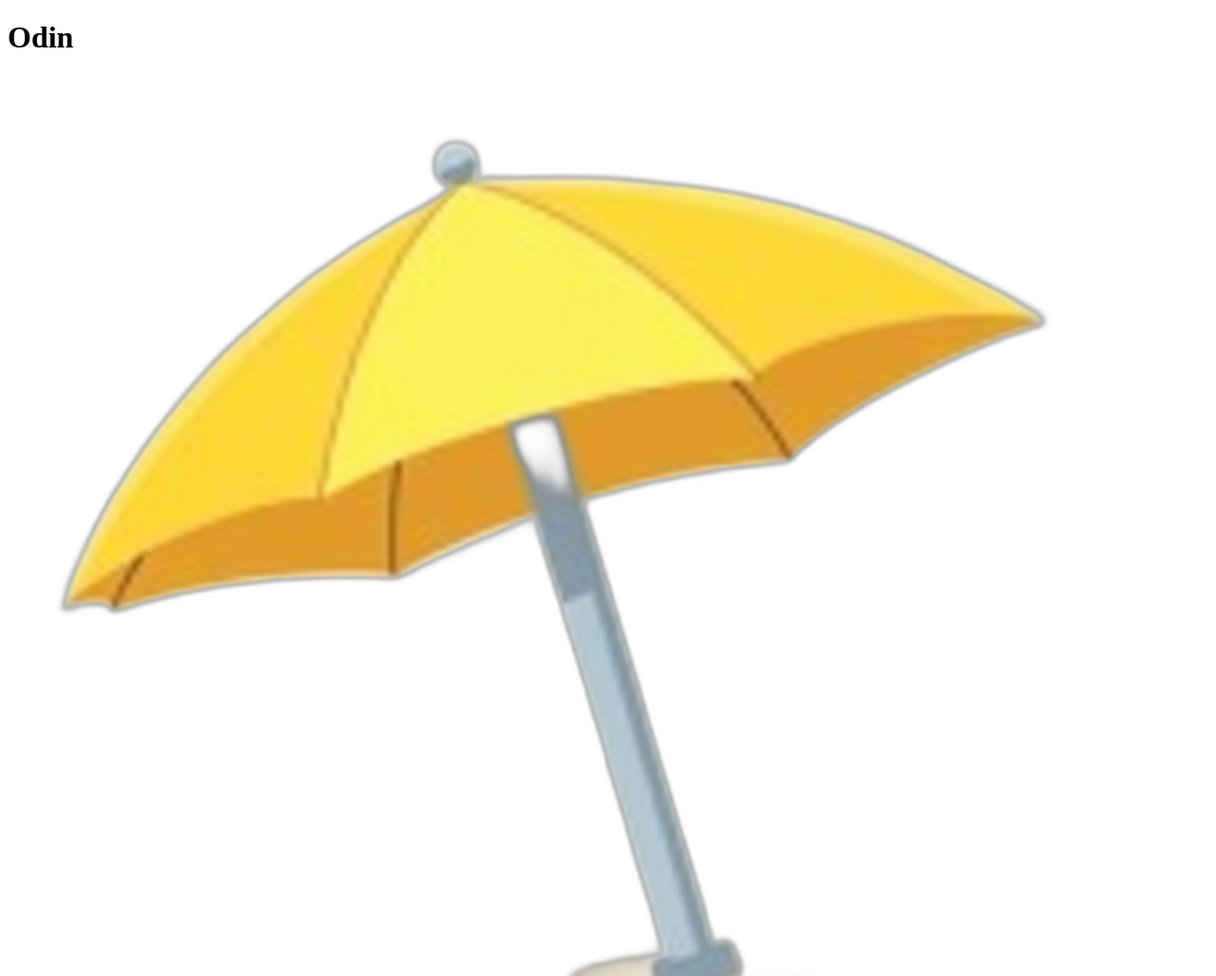
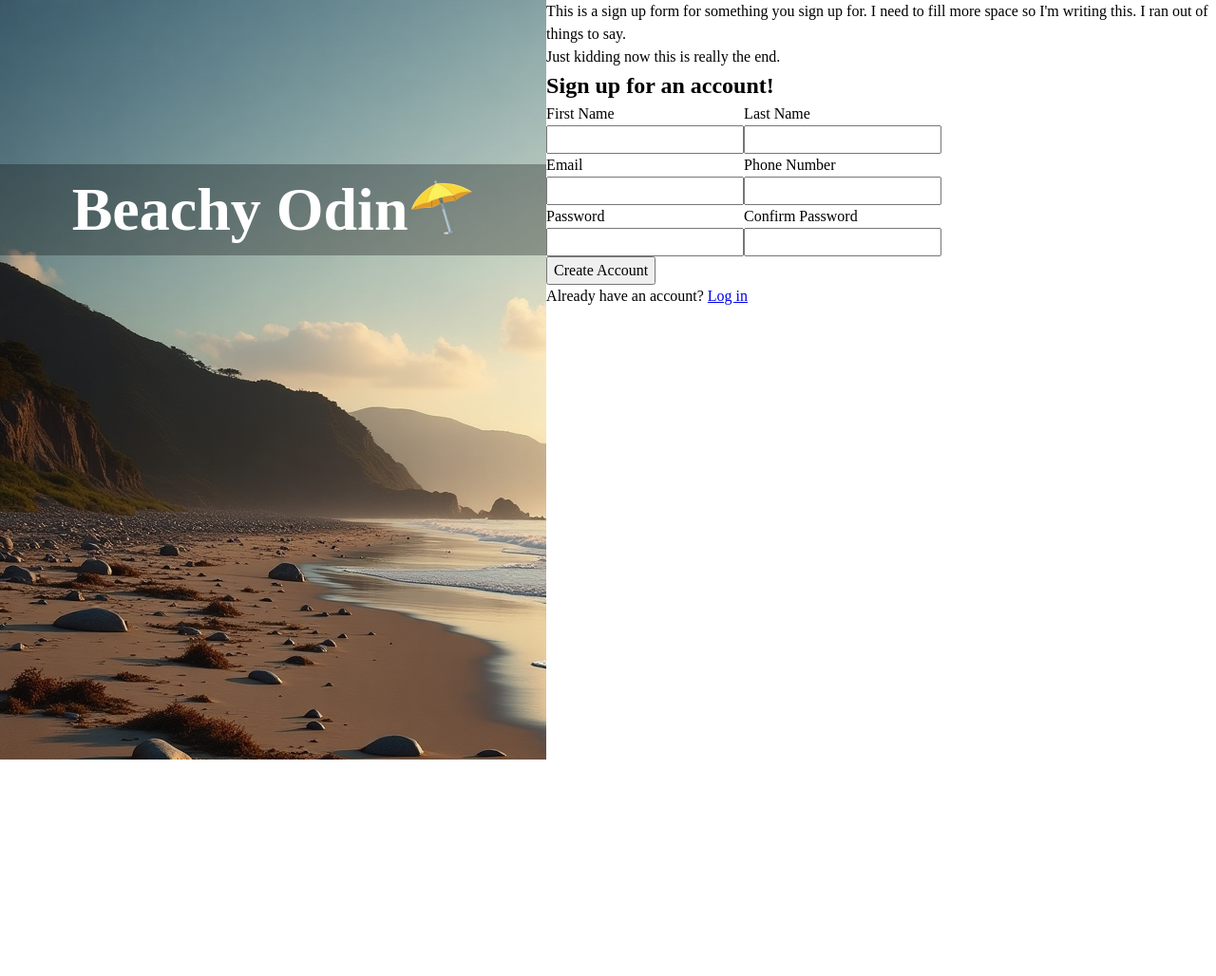
Before and after one commit to TurnerHelical/signUpForm, a plain HTML site: page index.html in a window 1280 px wide. Shown: the top 1028 px of the page at 95% size. After the commit the page ends 800 px from the top, so only its background shows below. Drawn offline with Linux system fonts and the light colour scheme.

Commit message:
added css reset and got the sidebar to look how I want

```diff
--- a/index.html
+++ b/index.html
@@ -5,14 +5,16 @@
     <meta charset="UTF-8">
     <meta name="viewport" content="width=device-width, initial-scale=1.0">
     <title>Sign Up Form</title>
+    <link rel="stylesheet" href="reset.css">
     <link rel="stylesheet" href="styles.css">
 </head>
 
 <body>
     <div id="pageContainer">
+
         <div id="sidebarContainer">
             <div id="textContainer">
-                <h1>Odin</h1>
+                <h1>Beachy Odin</h1>
                 <img src="./images/Flux_Dev_a_stylized_simplified_illustration_of_a_beach_umbrell_2.jpeg"
                     alt="an icon of a beach umbrella">
             </div>
@@ -20,8 +22,7 @@
 
         <div id="mainContainer">
             <p class="textContent">This is a sign up form for something you sign up for. I need to fill more space so
-                I'm
-                writing this. I ran out of things to say.</p>
+                I'm writing this. I ran out of things to say.</p>
             <p class="textContent">Just kidding now this is really the end.</p>
             <form action="#">
                 <h2>Sign up for an account!</h2>
--- /dev/null
+++ b/reset.css
@@ -0,0 +1,47 @@
+/* 1. Use a more-intuitive box-sizing model */
+*, *::before, *::after {
+    box-sizing: border-box;
+  }
+
+  /* 2. Remove default margin */
+  * {
+    margin: 0;
+  }
+
+  body {
+    /* 3. Add accessible line-height */
+    line-height: 1.5;
+    /* 4. Improve text rendering */
+    -webkit-font-smoothing: antialiased;
+  }
+
+  /* 5. Improve media defaults */
+  img, picture, video, canvas, svg {
+    display: block;
+    max-width: 100%;
+  }
+
+  /* 6. Inherit fonts for form controls */
+  input, button, textarea, select {
+    font: inherit;
+  }
+
+  /* 7. Avoid text overflows */
+  p, h1, h2, h3, h4, h5, h6 {
+    overflow-wrap: break-word;
+  }
+
+  /* 8. Improve line wrapping */
+  p {
+    text-wrap: pretty;
+  }
+  h1, h2, h3, h4, h5, h6 {
+    text-wrap: balance;
+  }
+
+  /*
+    9. Create a root stacking context
+  */
+  #root, #__next {
+    isolation: isolate;
+  }
--- a/styles.css
+++ b/styles.css
@@ -1,3 +1,30 @@
+#pageContainer {
+    display: flex;
+}
+
+#sidebarContainer {
+    height: 100vh;
+    width: 50vw;
+    background-image: url(./images/Flux_Dev_A_serene_and_deserted_beach_scene_at_dawn_or_dusk_wit_1.jpeg);
+}
+
+#sidebarContainer img {
+    max-height: 70px;
+}
+
+#textContainer {
+    display: flex;
+    background-color: rgba(0, 0, 0, 0.3);
+    align-items: center;
+    justify-content: center;
+    margin-top: 30%;
+}
+
+h1 {
+    color: white;
+    font-size: 4em;
+}
+
 .formLine {
     display: flex;
 }
```
